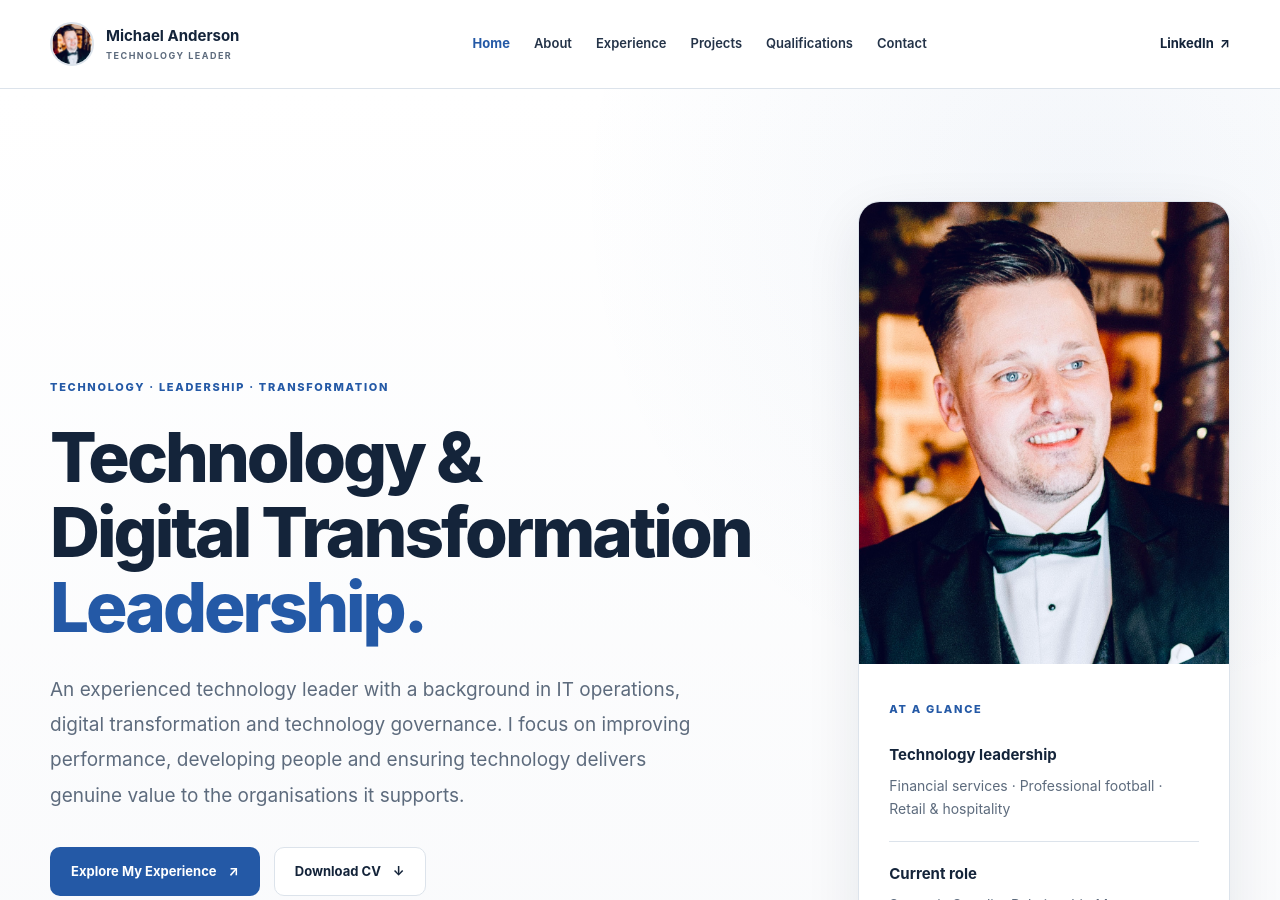
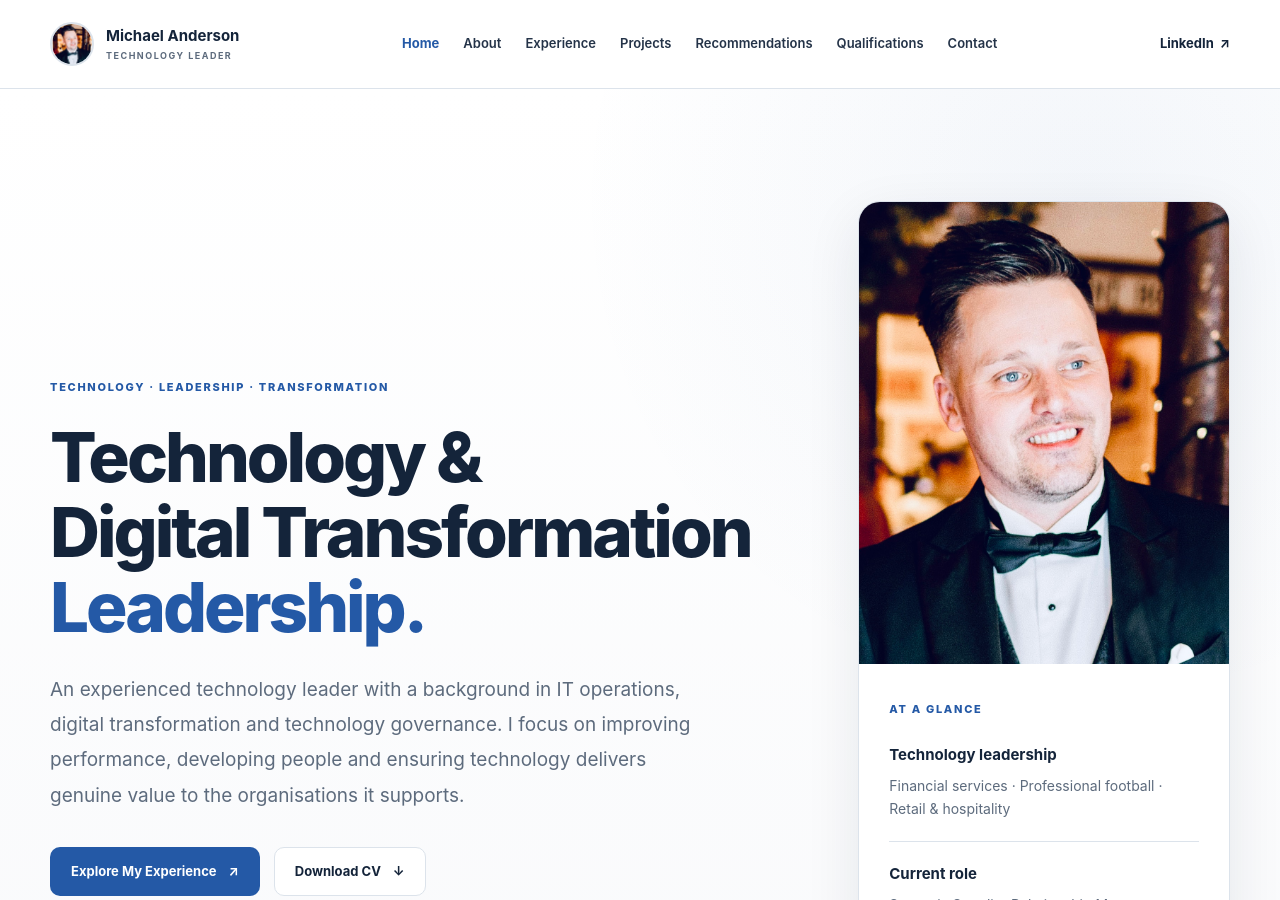
Before and after one commit to manderson90-sudo/Manderson-sandbox, a Jekyll site: the page built from index.html, in a window 1280 px wide and 900 px high. Built offline with Jekyll 4.4.1, drawn with Linux system fonts in a browser that asks for light colours.

Commit message:
Update navigation.yml

```diff
--- a/_data/navigation.yml
+++ b/_data/navigation.yml
@@ -13,6 +13,9 @@
 - title: "Projects"
   url: "/projects/"
 
+- title: "Recommendations"
+  url: "/recommendations/"
+
 - title: "Qualifications"
   url: "/qualifications/"
 
```
